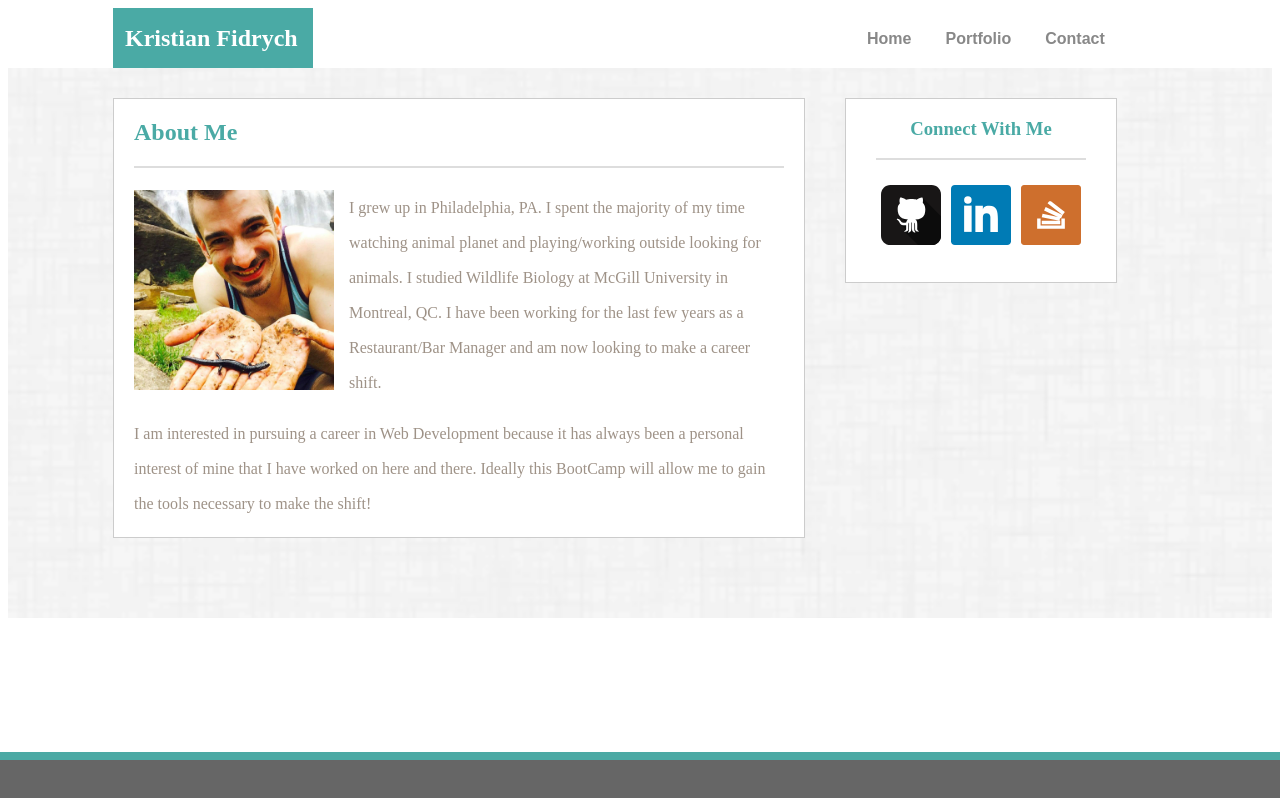
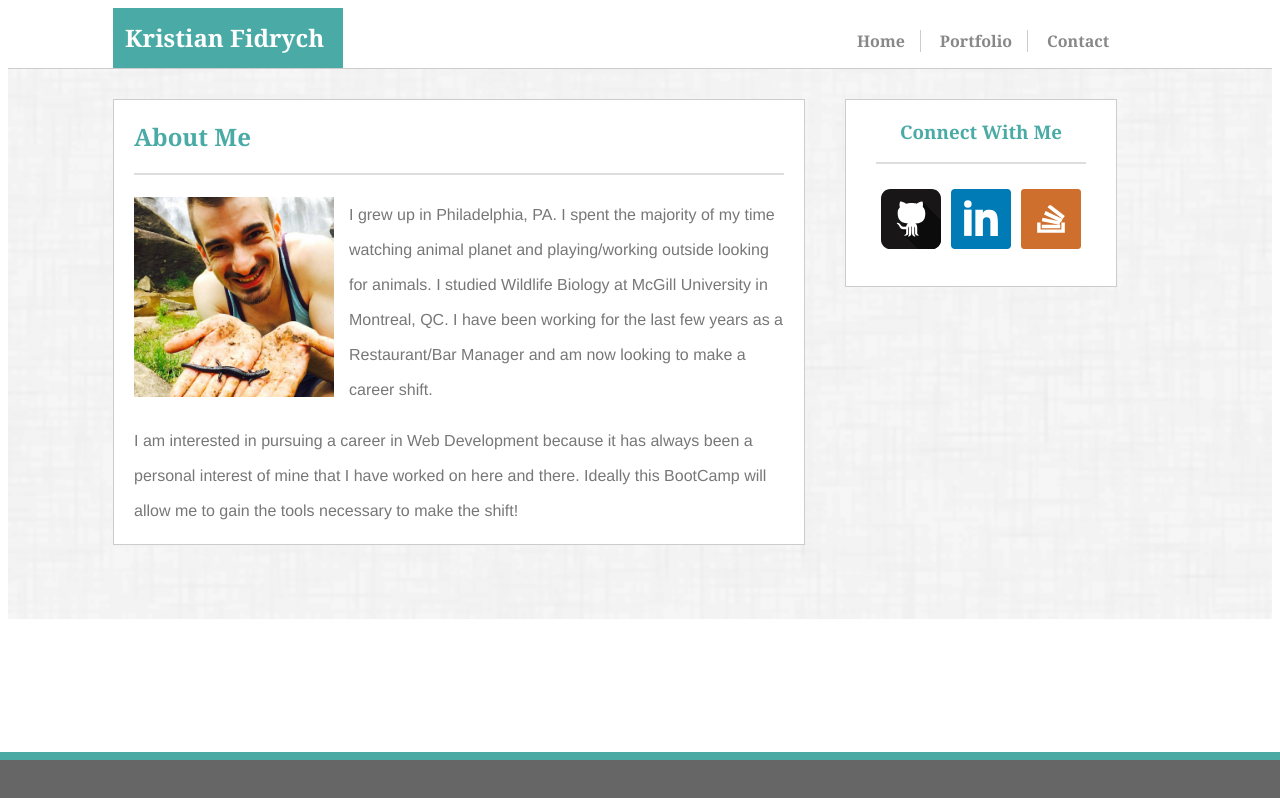
Before and after one commit to kfidrych/Basic-Portfolio, a plain HTML site: page index.html in a window 1280 px wide. Drawn offline with Linux system fonts and the light colour scheme.

Commit message:
Completed index.html

```diff
--- a/assets/css/style.css
+++ b/assets/css/style.css
@@ -1,7 +1,7 @@
 .header {
     margin-left:105px;
     height:60px;
-    width:200px;
+    width:230px;
     background-color:#4aaaa5;
 }
 
@@ -11,6 +11,7 @@
     color:#ffffff;
     display: inline;
     padding-left: 12px;
+    font-family: 'Georgia', serif;
 }
 
 .aboutMeBox {
@@ -24,6 +25,7 @@
 
 h2, h3, h4 {
     color:#4aaaa5;
+    font-family: 'Georgia', serif;
 }
 
 hr {
@@ -46,7 +48,8 @@ hr {
 
 #aboutMeText {
     line-height:35px;
-    color:#9e9287;
+    color: #777777;
+    font-family: 'Helvetica Neue', sans-serif;
 }
 
 .connectMeBox {
@@ -64,6 +67,7 @@ hr {
     background-position: center;
     background-repeat: no-repeat;
     background-size: cover;
+    border-top: 1px solid #cccccc;
 }
 
 #socialLinks {
@@ -97,7 +101,7 @@ ul {
     height: 30px;
     display: inline-block;
     position: absolute;
-    left: 850px;
+    left: 840px;
     top: 30px;
 }
 
@@ -108,7 +112,7 @@ ul {
 }
 
 .navmenu li {
-    font-family: arial;
+    font-family: 'Georgia', serif;
     color: grey;
     display: inline-block;
     padding: 0px 15px;
--- a/index.html
+++ b/index.html
@@ -12,8 +12,8 @@
             <div class="navmenu">
                 <nav>
                 <ul>
-                    <li><a href="index.html">Home</a></li>
-                    <li><a href="portfolio.html">Portfolio</a></li>
+                    <li style="border-right: 1px solid #cccccc"><a href="index.html">Home</a></li>
+                    <li style="border-right: 1px solid #cccccc"><a href="portfolio.html">Portfolio</a></li>
                     <li><a href="contact.html">Contact</a></li>
                 </ul>
                 </nav>
```
